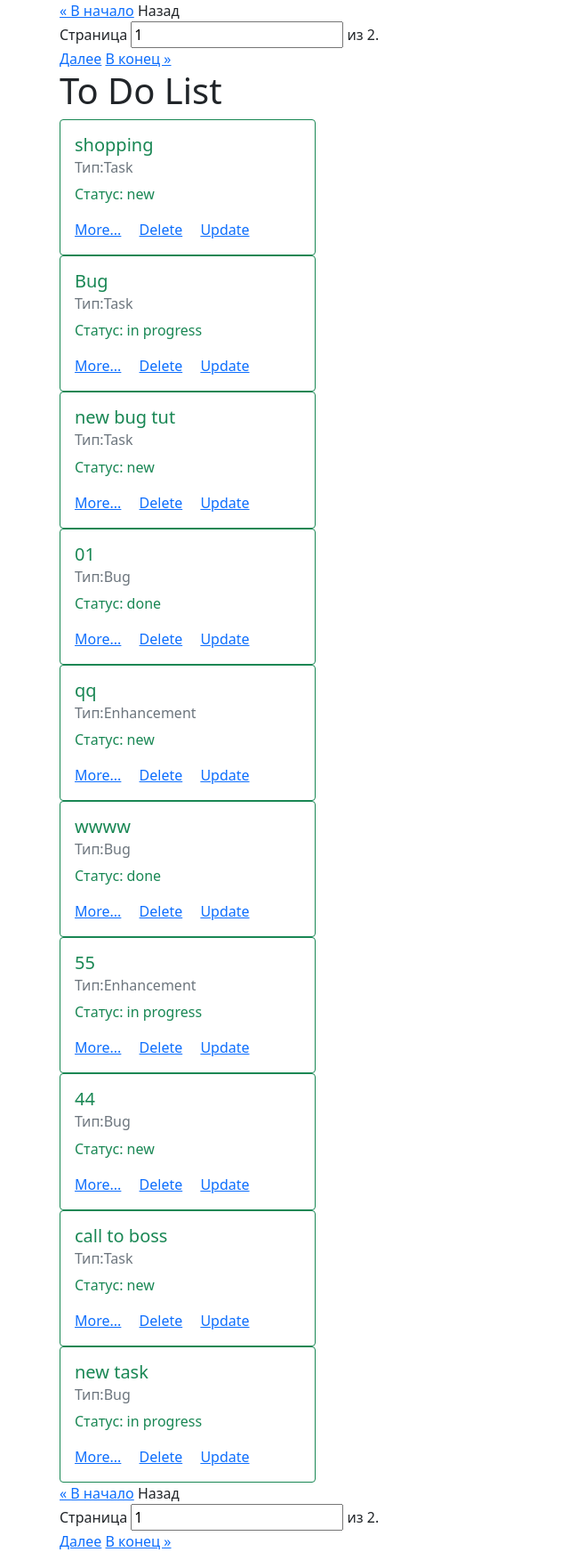
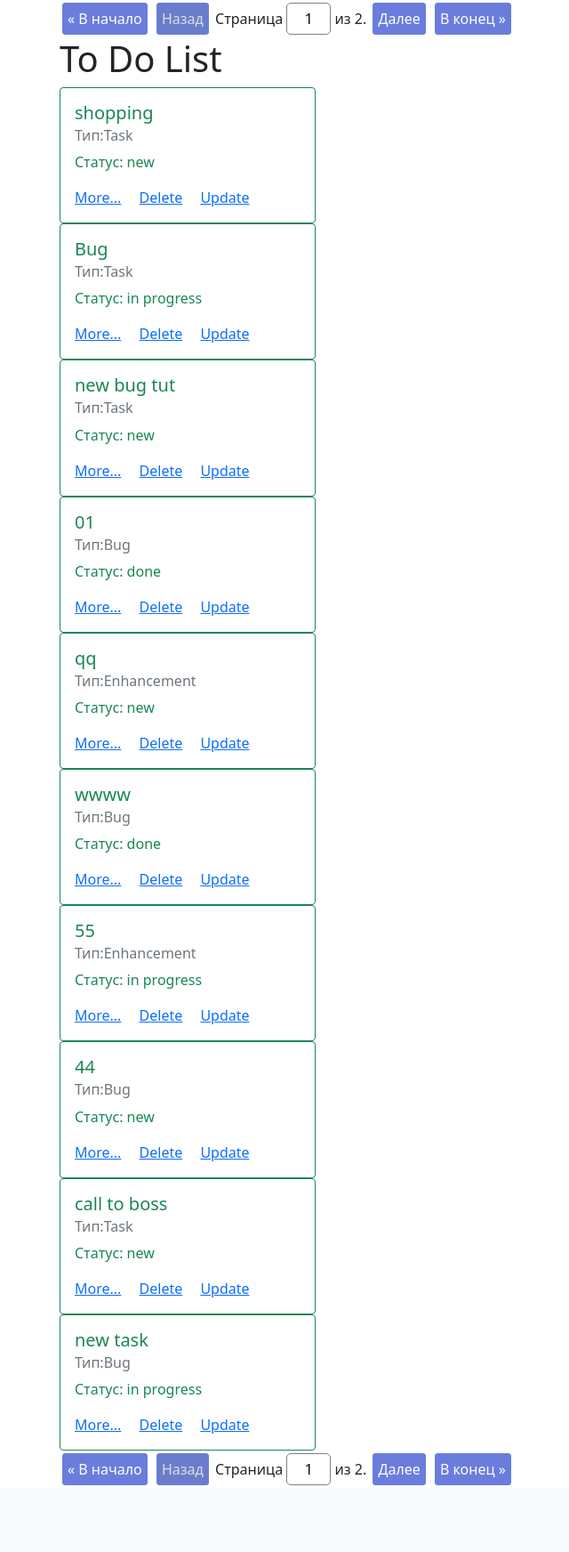
Before and after one commit to nargiza-j/hw--49, a Django app: page / in a window 1280 px wide. Shown: the part 56-1800 px from the top of the page at 89% size, without its empty margins (15-655 px from the left). After the commit the page ends 1725 px from the top, so only its background shows below. Run offline with Django 4.2, Linux system fonts and the light colour scheme; data comes from the database, SQL or seed files in the repository.

Commit message:
подключили style.css и оформили вывод для пагинации

```diff
--- /dev/null
+++ b/source/webapp/static/css/style.css
@@ -0,0 +1,34 @@
+.pagination {
+    text-align: center;
+}
+.pagination a, .pagination .page-disabled {
+    display: inline-block;
+    border: solid 1px #6a7ddd;
+    border-radius: 3px;
+    padding: 5px;
+    margin: 3px;
+}
+.pagination a {
+    background: #6a7ddd;
+    color: white;
+    text-decoration: none;
+}
+.pagination a:hover {
+    background: #6a7dff;
+    text-decoration: underline;
+}
+.pagination .page-disabled {
+    background: #6a7dcc;
+    color: #dddddd
+}
+.pagination .current-page {
+    display: inline-block;
+}
+.pagination .current-page input {
+    width: 50px;
+    padding: 5px 7px;
+    font-size: inherit;
+    border-radius: 5px;
+    text-align: center;
+    border: solid 1px gray;
+}
--- a/source/webapp/templates/base.html
+++ b/source/webapp/templates/base.html
@@ -1,3 +1,4 @@
+{% load static %}
 <!doctype html>
 <html lang="en">
 <head>
@@ -7,6 +8,7 @@
     <meta http-equiv="X-UA-Compatible" content="ie=edge">
     <title>{% block title %}List tasks{% endblock %}</title>
 <link href="https://cdn.jsdelivr.net/npm/bootstrap@5.0.2/dist/css/bootstrap.min.css" rel="stylesheet" integrity="sha384-EVSTQN3/azprG1Anm3QDgpJLIm9Nao0Yz1ztcQTwFspd3yD65VohhpuuCOmLASjC" crossorigin="anonymous">
+<link rel="stylesheet" href="{% static "css/style.css" %}">
 </head>
 <body>
 <nav class="navbar navbar-expand-lg navbar-light bg-light">
```
